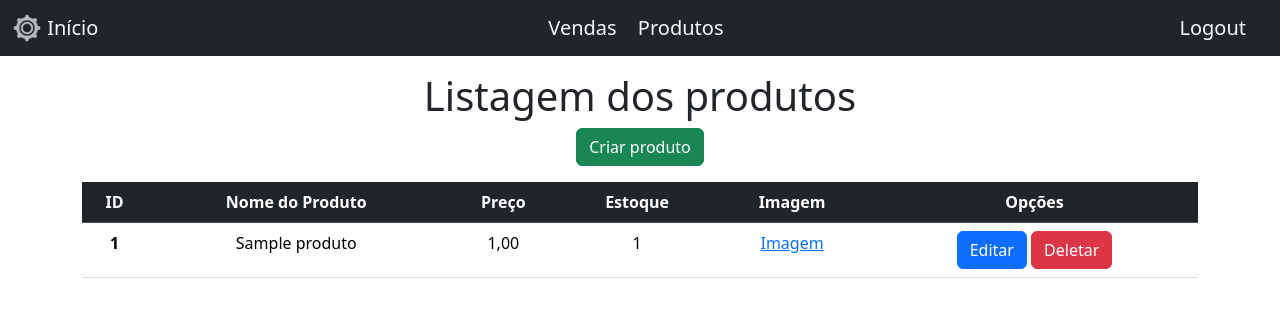
After one commit to robertdiniz/trilha-back, a Django app: page /produtos/ in a window 1280 px wide. The commit adds this page. Shown: the top 317 px of the page. Run offline with Django 5.2, Linux system fonts and the light colour scheme; a user stored in the database is signed in; tables that the repository leaves empty hold one stand-in row (values such as "Sample post"); some libraries are stand-ins or nearby versions.

Commit message:
⚡️ Auth
Autenticação e mudanças no HTML, Modelos, Forms, Urls e Settings.

```diff
--- a/crm/settings.py
+++ b/crm/settings.py
@@ -115,3 +115,6 @@ MEDIA_URL = '/media/'
 # https://docs.djangoproject.com/en/5.0/ref/settings/#default-auto-field
 
 DEFAULT_AUTO_FIELD = 'django.db.models.BigAutoField'
+
+LOGOUT_REDIRECT_URL = 'login'
+LOGIN_REDIRECT_URL = 'index'
--- a/crm/urls.py
+++ b/crm/urls.py
@@ -8,4 +8,5 @@ urlpatterns = [
     path('admin/', admin.site.urls),
     path('', include('vendas.urls')),
     path('accounts/', include('django.contrib.auth.urls')),
+    path('logout/', LogoutView.as_view(), name="logout"),
 ] + static(settings.MEDIA_URL, document_root=settings.MEDIA_ROOT)
--- a/vendas/forms.py
+++ b/vendas/forms.py
@@ -5,7 +5,7 @@ class ProdutoForm(ModelForm):
 
     class Meta:
         model = Produto
-        fields = ['nome', 'preco', 'imagem']
+        fields = ['nome', 'preco', 'estoque', 'imagem']
 
 class VendaForm(ModelForm):
 
--- a/vendas/models.py
+++ b/vendas/models.py
@@ -3,11 +3,11 @@ from django.db import models
 class Produto(models.Model):
     nome = models.CharField("Nome do Produto", max_length=100)
     preco = models.DecimalField(decimal_places=2, max_digits=10)
+    estoque = models.IntegerField(default=0)
     imagem = models.ImageField("Imagem", upload_to="images/")
 
     def __str__(self) -> str:
         return f'{self.nome} - {self.preco}'
-
 
 class Venda(models.Model):
     produto = models.ForeignKey(Produto, on_delete=models.CASCADE)
--- a/vendas/templates/base.html
+++ b/vendas/templates/base.html
@@ -20,14 +20,26 @@
                     <span class="text-light">Início</span>
                 </a>
                 {% if user.is_authenticated %}
-                    <a class="navbar-brand" href={% url 'criar-produto' %}>
-                        <span class="text-light">Criar produto</span>
+                <div>
+                    <a class="navbar-brand" href={% url 'index' %}>
+                        <span class="text-light">Vendas</span>
+                    </a>
+                    <a class="navbar-brand" href={% url 'produtos' %}>
+                        <span class="text-light">Produtos</span>
+                    </a>
+                </div>
+                {% endif %}
+
+                {% if user.is_authenticated %}
+                    <form action="{% url 'logout' %}" method="post">
+                        {% csrf_token %}
+                        <button type="submit" class="navbar-brand text-light" style="background: none; border:none;">Logout</button>
+                    </form>
+                {% else %}
+                    <a class="navbar-brand" href={% url 'login' %}>
+                        <span class="text-light">Login</span>
                     </a>
                 {% endif %}
-
-                <a class="navbar-brand" href={% url 'index' %}>
-                    <span class="text-light">Login</span>
-                </a>
             </div>
         </nav>
     </header>
--- a/vendas/templates/form.html
+++ b/vendas/templates/form.html
@@ -1,6 +1,6 @@
 {% extends 'base.html' %}
 
-{% block title %} Criar Produto {% endblock title %}
+{% block title %} {{titulo}} {% endblock title %}
 
 {% block content %}
 
--- /dev/null
+++ b/vendas/templates/produtos.html
@@ -0,0 +1,43 @@
+{% extends 'base.html' %}
+
+{% block title %} Listagem de produtos {% endblock title %}
+
+{% block content %}
+
+<div class="container text-center">
+
+    <h1 class="mt-3">Listagem dos produtos</h1>
+
+    <a class="btn btn-success" href={% url 'criar-produto' %}>Criar produto</a>
+
+    <table class="table mt-3">
+        <thead class="table-dark">
+        <tr>
+            <th scope="col">ID</th>
+            <th scope="col">Nome do Produto</th>
+            <th scope="col">Preço</th>
+            <th scope="col">Estoque</th>
+            <th scope="col">Imagem</th>
+            <th scope="col">Opções</th>
+        </tr>
+        </thead>
+        <tbody>
+            {% for produto in produtos %}
+            <tr>
+                <th>{{produto.id}}</th>
+                <td>{{produto.nome}}</td>
+                <td>{{produto.preco}}</td>
+                <td>{{produto.estoque}}</td>
+                <td><a href="{{produto.imagem.url}}">Imagem</a></td>
+                <td>
+                    <a class="btn btn-primary" href={% url 'editar-produto' pk=produto.pk %}>Editar</a>
+                    <a class="btn btn-danger" href={% url 'deletar-produto' pk=produto.pk %}>Deletar</a>
+                </td>
+            </tr>
+            {% endfor %}
+        </tbody>
+    </table>
+</div>
+
+
+  {% endblock content %}
--- a/vendas/urls.py
+++ b/vendas/urls.py
@@ -4,7 +4,10 @@ from .views import *
 
 urlpatterns = [
     path('', IndexView.as_view(), name="index"),
+    path('produtos/', ProdutoListView.as_view(), name="produtos"),
     path('criar-produto/', CreateProdutoView.as_view(), name="criar-produto"),
+    path('produto/<int:pk>/editar', UpdateProdutoView.as_view(), name="editar-produto"),
+    path('produto/<int:pk>/delete', DeleteProdutoView.as_view(), name="deletar-produto"),
     path('registrar-venda/', CreateVendaView.as_view(), name="registrar-venda"),
     path('venda/<int:pk>/editar', UpdateVendaView.as_view(), name="editar-venda"),
     path('venda/<int:pk>/delete', DeleteVendaView.as_view(), name="deletar-venda"),
--- a/vendas/views.py
+++ b/vendas/views.py
@@ -1,40 +1,82 @@
+from django.contrib.auth.mixins import LoginRequiredMixin
 from django.shortcuts import render
 from django.urls import reverse_lazy
 from django.views.generic import ListView, CreateView, UpdateView, DeleteView
+from django.db.models import Sum
 
 from .forms import *
 from .models import *
 
-class IndexView(ListView):
+
+class IndexView(LoginRequiredMixin, ListView):
     model = Venda
     template_name = 'index.html'
     success_url = reverse_lazy('index')
+    login_url = 'login'
+    redirect_field_name = 'redirect_to'
+
+    def get_context_data(self, **kwargs):
+        context = super().get_context_data(**kwargs)
+        context["vendas"] = Venda.objects.all()
+        faturamento = Venda.objects.aggregate(Sum('produto__preco'))
+        if faturamento['produto__preco__sum'] is None:
+            context["faturamento"] = False
+        else:
+            context["faturamento"] = round(faturamento['produto__preco__sum'],2)
+        return context
+
+
+class ProdutoListView(LoginRequiredMixin, ListView):
+    model = Produto
+    template_name = 'produtos.html'
+    success_url = reverse_lazy('index')
+    login_url = 'login'
+    redirect_field_name = 'redirect_to'
 
 
     def get_context_data(self, **kwargs):
         context = super().get_context_data(**kwargs)
-        context["vendas"] = Venda.objects.all()
+        context["produtos"] = Produto.objects.all()
         return context
 
 
-class CreateProdutoView(CreateView):
+class CreateProdutoView(LoginRequiredMixin, CreateView):
     model = Produto
     template_name = 'form.html'
-    fields = ['nome', 'preco', 'imagem']
+    fields = ['nome', 'preco', 'estoque', 'imagem']
     success_url = reverse_lazy('index')
+    login_url = 'login'
+    redirect_field_name = 'redirect_to'
+
 
     def get_context_data(self, **kwargs):
         context = super().get_context_data(**kwargs)
+
         context["titulo"] = 'Criando Produto'
         context["botao"] = 'Criar Produto'
         context["corbtn"] = 'success'
         return context
 
-class CreateVendaView(CreateView):
+
+class CreateVendaView(LoginRequiredMixin, CreateView):
     model = Venda
     template_name = 'form.html'
     fields = ['produto', 'cliente', 'quantidade_vendida']
     success_url = reverse_lazy('index')
+    login_url = 'login'
+    redirect_field_name = 'redirect_to'
+
+    def form_valid(self, form):
+
+        response = super().form_valid(form)
+
+        produto_vendido = form.cleaned_data['produto']
+        quantidade_vendida = form.cleaned_data['quantidade_vendida']
+
+        produto_vendido.estoque -= quantidade_vendida
+        produto_vendido.save()
+
+        return response
 
     def get_context_data(self, **kwargs):
         context = super().get_context_data(**kwargs)
@@ -43,11 +85,14 @@ class CreateVendaView(CreateView):
         context["corbtn"] = 'success'
         return context
 
-class UpdateVendaView(UpdateView):
+
+class UpdateVendaView(LoginRequiredMixin, UpdateView):
     model = Venda
     fields = ['produto', 'cliente', 'quantidade_vendida']
     template_name = 'form.html'
     success_url = reverse_lazy('index')
+    login_url = 'login'
+    redirect_field_name = 'redirect_to'
 
     def get_context_data(self, **kwargs):
         context = super().get_context_data(**kwargs)
@@ -56,7 +101,32 @@ class UpdateVendaView(UpdateView):
         context["corbtn"] = 'primary'
         return context
 
+class UpdateProdutoView(LoginRequiredMixin, UpdateView):
+    model = Produto
+    fields = ['nome', 'preco', 'estoque', 'imagem']
+    template_name = 'form.html'
+    success_url = reverse_lazy('index')
+    login_url = 'login'
+    redirect_field_name = 'redirect_to'
 
-class DeleteVendaView(DeleteView):
+    def get_context_data(self, **kwargs):
+        context = super().get_context_data(**kwargs)
+        context["titulo"] = 'Editando Produto'
+        context["botao"] = 'Editar Produto'
+        context["corbtn"] = 'primary'
+        return context
+
+
+class DeleteVendaView(LoginRequiredMixin, DeleteView):
     model = Venda
     success_url = reverse_lazy('index')
+    template_name = 'delete.html'
+    login_url = 'login'
+    redirect_field_name = 'redirect_to'
+
+class DeleteProdutoView(LoginRequiredMixin, DeleteView):
+    model = Produto
+    success_url = reverse_lazy('index')
+    template_name = 'delete.html'
+    login_url = 'login'
+    redirect_field_name = 'redirect_to'
```
Also changed, not shown: vendas/templates/delete.html (added, +15 -0 lines), vendas/templates/index.html (+16 -0 lines), vendas/templates/registration/login.html (added, +20 -0 lines), images/camisa-preta-lisa_9oa5feo.jpg (added), images/depositphotos_105907580-stock-illustration-ok-sign-emoticon.webp (added), images/s8dXH1IJ_400x400_XT2Bkdi.jpg (added), vendas/migrations/0004_produto_estoque.py (added).
